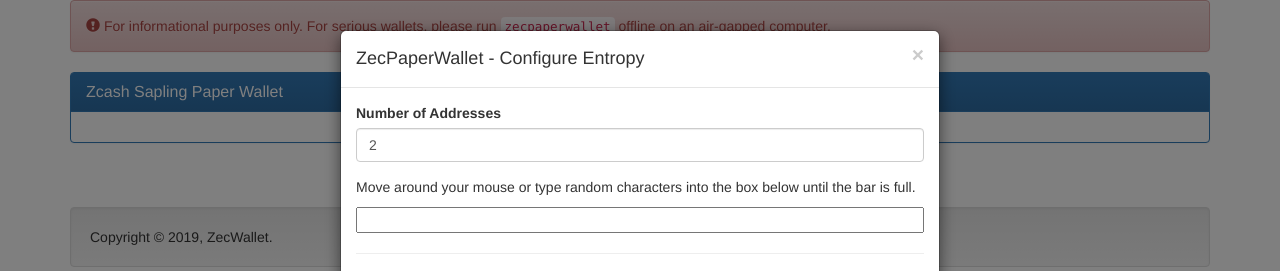
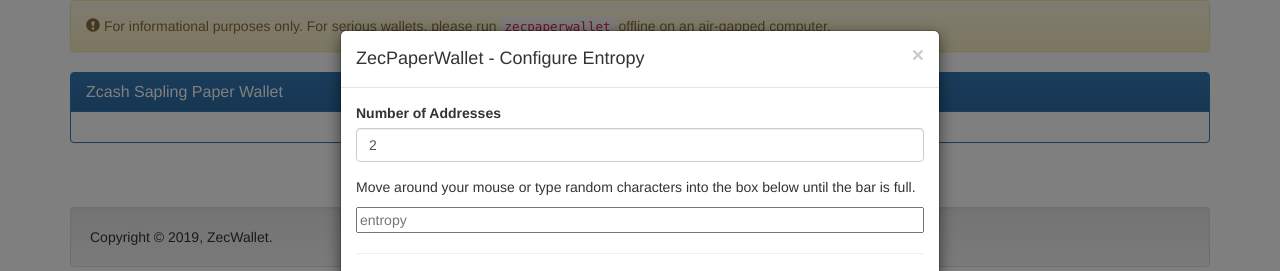
Before and after one commit to adityapk00/zecpaperwallet, a website built with webpack: page web/www/index.html in a window 1280 px wide. Shown: the top 271 px of the page. Built offline with nearby package versions, Linux system fonts and the light colour scheme.

Commit message:
Warning message instead of alert

```diff
--- a/web/www/index.html
+++ b/web/www/index.html
@@ -62,10 +62,10 @@
 
     <div class="container">
       <div class="row>">
-        <div class="alert alert-danger" role="alert">
+        <div class="alert alert-warning" role="alert">
             <span class="glyphicon glyphicon-exclamation-sign" aria-hidden="true"></span>
             <span class="sr-only">Error:</span>
-            For informational purposes only. For serious wallets, please run <code>zecpaperwallet</code> offline on an air-gapped computer.
+            For informational purposes only. For serious wallets, please run <a target="_blank" href="https://github.com/adityapk00/zecpaperwallet"><code>zecpaperwallet</code></a> offline on an air-gapped computer.
         </div>
       </div>
 
@@ -112,7 +112,7 @@
             <p>Move around your mouse or type random characters
               into the box below until the bar is full.
             </p>
-            <input type="text" id="keyboard_entropy" style="width: 100%"/>
+            <input type="text" id="keyboard_entropy" placeholder="entropy" style="width: 100%"/>
             <hr/>
             <p>Collected Entropy:</p>
             <div class="progress">
```
